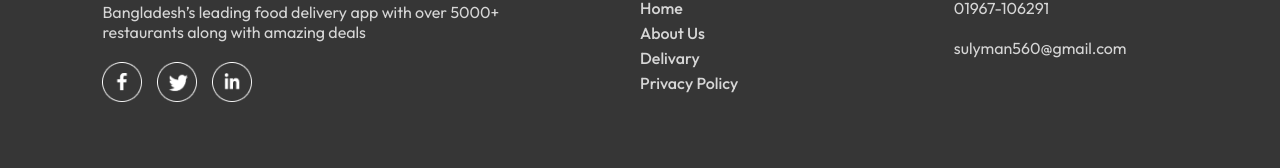
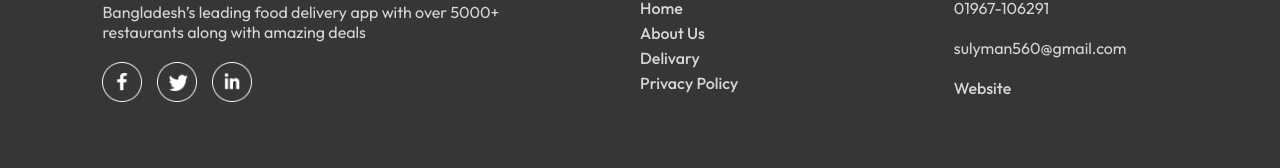
Before and after one commit to sulyman560/food-del, a React (Vite) app in the folder frontend/: page /myorders in a window 1280 px wide. Shown: the part 413-581 px from the top of the page. Built offline with nearby package versions, Linux system fonts and the light colour scheme; no server answers.

Commit message:
Update Footer.jsx

```diff
--- a/frontend/src/Components/Footer/Footer.jsx
+++ b/frontend/src/Components/Footer/Footer.jsx
@@ -29,6 +29,7 @@ const Footer = () => {
           <h2>GET IN TOUCH</h2>
           <p>01967-106291</p>
           <p>sulyman560@gmail.com</p>
+          <a href="https://sulyman.unaux.com/">Website</a>
         </div>
       </div>
       <br />
```
